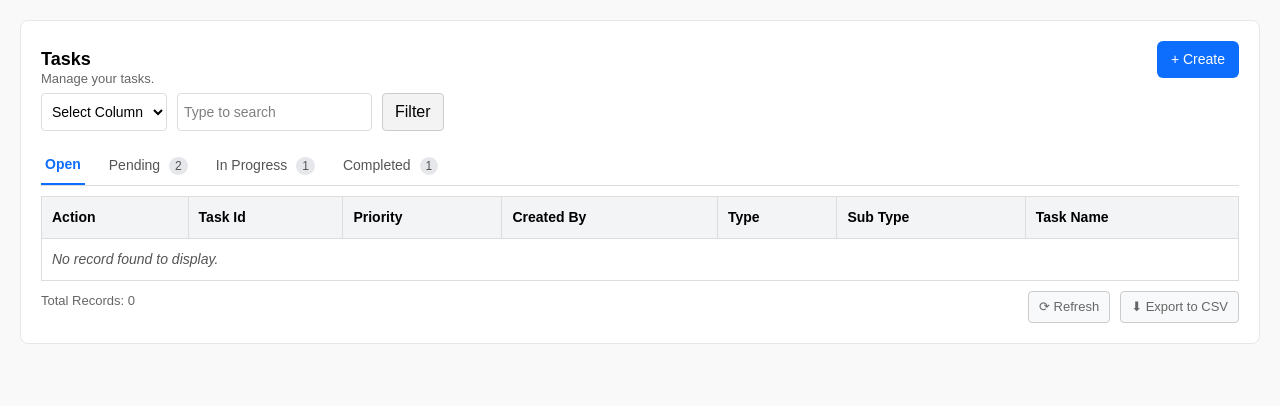
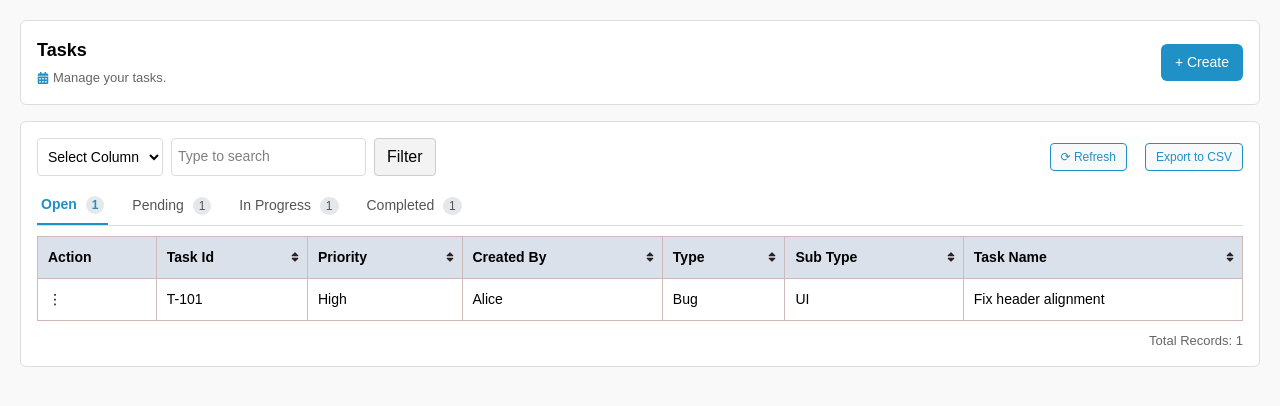
Before and after one commit to Nayana2103/task_manager, a React (Vite) app: page / in a window 1280 px wide. Shown: the top 406 px of the page. Built offline with nearby package versions, Linux system fonts and the light colour scheme.

Commit message:
table-data

```diff
--- a/package.json
+++ b/package.json
@@ -13,6 +13,7 @@
     "react": "^19.1.1",
     "react-data-table-component": "^7.7.0",
     "react-dom": "^19.1.1",
+    "react-icons": "^5.5.0",
     "react-router-dom": "^7.8.1"
   },
   "devDependencies": {
--- a/src/components/TaskTable.css
+++ b/src/components/TaskTable.css
@@ -1,35 +1,47 @@
-.task-card {
-  background: #fff;
-  border: 1px solid #e5e7eb;
-  border-radius: 8px;
+.task-container {
+  display: flex;
+  flex-direction: column;
+  gap: 16px;
   padding: 20px;
-  margin: 20px;
-  font-family: Arial, sans-serif;
 }
 
-.task-header {
+.task-desc {
+  display: flex;
+  align-items: center;
+  gap: 4px;
+  font-size: 16px;
+  color: #333;
+}
+
+.task-desc .calendar-icon {
+  font-size: 12px;
+  color: #2091c6;
+}
+
+.task-header-box {
+  background: #fff;
+  border: 1px solid #ddd;
+  padding: 16px;
+  border-radius: 6px;
   display: flex;
   justify-content: space-between;
   align-items: center;
-  margin-bottom: 15px;
-  position: relative;
 }
 
-.task-header h2 {
+.task-header-box h2 {
   font-size: 18px;
   font-weight: 600;
+  margin: 0;
 }
 
-.task-header p {
+.task-header-box p {
   font-size: 13px;
   color: #666;
-  position: absolute;
-  top: 28px;
-  left: 0;
+  margin: 4px 0 0 0;
 }
 
 .create-btn {
-  background: #0d6efd;
+  background: #2091c6;
   color: white;
   border: none;
   padding: 8px 14px;
@@ -38,13 +50,27 @@
   font-size: 14px;
 }
 .create-btn:hover {
-  background: #0b5ed7;
+  background: #2091c6;
 }
 
+/* Second white box */
+.task-body-box {
+  background: #fff;
+  border: 1px solid #ddd;
+  padding: 16px;
+  border-radius: 6px;
+}
+
+/* Filter row */
+.filter-row-wrapper {
+  display: flex;
+  justify-content: space-between;
+  align-items: center;
+  margin-bottom: 10px;
+}
 .filter-row {
   display: flex;
-  gap: 10px;
-  margin: 15px 0;
+  gap: 8px;
 }
 
 .filter-row select,
@@ -63,6 +89,7 @@
   cursor: pointer;
 }
 
+/* Tabs */
 .tabs {
   display: flex;
   gap: 20px;
@@ -81,8 +108,8 @@
 }
 
 .tab.active {
-  color: #0d6efd;
-  border-bottom: 2px solid #0d6efd;
+  color: #2091c6;
+  border-bottom: 2px solid #2091c6;
   font-weight: bold;
 }
 
@@ -94,6 +121,7 @@
   margin-left: 5px;
 }
 
+/* Table */
 .table-wrapper {
   overflow-x: auto;
   margin-top: 10px;
@@ -106,16 +134,31 @@
 
 .task-table th,
 .task-table td {
-  border: 1px solid #ddd;
+  border: 1px solid #cebaba;
   padding: 10px;
   font-size: 14px;
   text-align: left;
 }
 
 .task-table th {
-  background: #f3f4f6;
+  background: #dbe1ea;
   font-weight: 600;
 }
+
+.task-table th.sortable {
+  position: relative;
+  text-align: left;
+  padding-right: 24px;
+}
+
+.task-table th.sortable svg {
+  position: absolute;
+  top: 14px;
+  right: 6px;
+  font-size: 12px;
+  color: #2b2121;
+  cursor: pointer;
+  pointer-events: none;  }
 
 .no-records {
   text-align: center;
@@ -123,22 +166,43 @@
   padding: 20px;
 }
 
+/* Footer */
 .table-footer {
   margin-top: 10px;
   display: flex;
-  justify-content: space-between;
+  justify-content: flex-end;
   font-size: 13px;
   color: #666;
 }
 
 .footer-btn {
   margin-left: 10px;
-  border: 1px solid #ccc;
+  border: 1px solid #2091c6;
   background: #f8f9fa;
-  padding: 5px 10px;
+  padding: 4px 10px;
   border-radius: 4px;
   cursor: pointer;
 }
 .footer-btn:hover {
   background: #e2e6ea;
 }
+
+.side-buttons {
+  margin-left: auto;
+  display: flex;
+  gap: 8px;
+  color:#2091c6;
+  font-size: 12px;
+}
+
+.header-cell {
+  display: flex;
+  align-items: center;
+  gap: 6px;
+  cursor: pointer;
+}
+
+.header-cell svg {
+  font-size: 12px;
+  color: #555;
+}
--- a/src/components/TaskTable.jsx
+++ b/src/components/TaskTable.jsx
@@ -1,38 +1,132 @@
 import React, { useState } from "react";
 import "./TaskTable.css";
 import { useNavigate } from "react-router-dom";
+import { FaSort, FaCalendarAlt } from "react-icons/fa";
 
 const TaskTable = () => {
   const [activeTab, setActiveTab] = useState("Open");
+  const [search, setSearch] = useState("");
+  const [selectedColumn, setSelectedColumn] = useState("");
   const navigate = useNavigate();
 
   const tabs = [
-    { name: "Open", count: 0 },
-    { name: "Pending", count: 2 },
+    { name: "Open", count: 1 },
+    { name: "Pending", count: 1 },
     { name: "In Progress", count: 1 },
     { name: "Completed", count: 1 },
   ];
 
+
+  const allTasks = [
+    {
+      id: "T-101",
+      priority: "High",
+      createdBy: "Alice",
+      type: "Bug",
+      subType: "UI",
+      name: "Fix header alignment",
+      status: "Open",
+    },
+    {
+      id: "T-102",
+      priority: "Medium",
+      createdBy: "Bob",
+      type: "Feature",
+      subType: "Backend",
+      name: "Add API endpoint",
+      status: "Pending",
+    },
+    {
+      id: "T-103",
+      priority: "Low",
+      createdBy: "Charlie",
+      type: "Task",
+      subType: "Docs",
+      name: "Update README",
+      status: "In Progress",
+    },
+    {
+      id: "T-104",
+      priority: "High",
+      createdBy: "Diana",
+      type: "Bug",
+      subType: "API",
+      name: "Fix login issue",
+      status: "Completed",
+    },
+  ];
+
+
+  const filteredTasks = allTasks.filter((task) => {
+    const matchesTab = task.status === activeTab;
+
+    if (search.trim() === "") return matchesTab;
+
+    if (selectedColumn === "all") {
+
       return (
-    <div className="task-card">
-      {/* Header */}
-      <div className="task-header">
-        <h2>Tasks</h2>
-        <p>Manage your tasks.</p>
+        matchesTab &&
+        Object.values(task)
+          .join(" ")
+          .toLowerCase()
+          .includes(search.toLowerCase())
+      );
+    } else if (selectedColumn) {
+
+      const value = String(task[selectedColumn])?.toLowerCase();
+      return matchesTab && value.includes(search.toLowerCase());
+    }
+
+    return matchesTab;
+  });
+
+  return (
+    <div className="task-container">
+      {/* ===== First White Box ===== */}
+      <div className="task-header-box">
+        <div>
+          <h2 className="task-title">Tasks</h2>
+          <p className="task-desc">
+            <FaCalendarAlt className="calendar-icon" />
+            Manage your tasks.
+          </p>
+        </div>
         <button className="create-btn" onClick={() => navigate("/create")}>
           + Create
         </button>
       </div>
 
+      {/* ===== Second White Box ===== */}
+      <div className="task-body-box">
         {/* Filter Row */}
+        <div className="filter-row-wrapper">
           <div className="filter-row">
-        <select>
-          <option>Select Column</option>
-          <option>Task Id</option>
-          <option>Priority</option>
+            <select
+              value={selectedColumn}
+              onChange={(e) => setSelectedColumn(e.target.value)}
+            >
+              <option value="">Select Column</option>
+              <option value="all">All Columns</option>
+              <option value="id">Task Id</option>
+              <option value="priority">Priority</option>
+              <option value="createdBy">Created By</option>
+              <option value="type">Type</option>
+              <option value="subType">Sub Type</option>
+              <option value="name">Task Name</option>
             </select>
-        <input type="text" placeholder="Type to search" />
+            <input
+              type="text"
+              placeholder="Type to search"
+              value={search}
+              onChange={(e) => setSearch(e.target.value)}
+            />
             <button className="filter-btn">Filter</button>
+          </div>
+
+          <div className="side-buttons">
+            <button className="footer-btn">⟳ Refresh</button>
+            <button className="footer-btn">Export to CSV</button>
+          </div>
         </div>
 
         {/* Tabs */}
@@ -55,30 +149,55 @@ const TaskTable = () => {
             <thead>
               <tr>
                 <th>Action</th>
-              <th>Task Id</th>
-              <th>Priority</th>
-              <th>Created By</th>
-              <th>Type</th>
-              <th>Sub Type</th>
-              <th>Task Name</th>
+                <th className="sortable">
+                  Task Id <FaSort />
+                </th>
+                <th className="sortable">
+                  Priority <FaSort />
+                </th>
+                <th className="sortable">
+                  Created By <FaSort />
+                </th>
+                <th className="sortable">
+                  Type <FaSort />
+                </th>
+                <th className="sortable">
+                  Sub Type <FaSort />
+                </th>
+                <th className="sortable">
+                  Task Name <FaSort />
+                </th>
               </tr>
             </thead>
             <tbody>
+              {filteredTasks.length > 0 ? (
+                filteredTasks.map((task, idx) => (
+                  <tr key={idx}>
+                    <td>
+                      <button>⋮</button>
+                    </td>
+                    <td>{task.id}</td>
+                    <td>{task.priority}</td>
+                    <td>{task.createdBy}</td>
+                    <td>{task.type}</td>
+                    <td>{task.subType}</td>
+                    <td>{task.name}</td>
+                  </tr>
+                ))
+              ) : (
                 <tr>
                   <td colSpan="7" className="no-records">
-                <i> No record found to display. </i>
+                    <i>No record found to display.</i>
                   </td>
                 </tr>
+              )}
             </tbody>
           </table>
         </div>
 
         {/* Footer */}
         <div className="table-footer">
-        <span>Total Records: 0</span>
-        <div>
-          <button className="footer-btn">⟳ Refresh</button>
-          <button className="footer-btn">⬇ Export to CSV</button>
+          <span>Total Records: {filteredTasks.length}</span>
         </div>
       </div>
     </div>
```
Also changed, not shown: 1 other file (tests, documents, lock files or other folders). Lines whose indentation alone changed are shown as unchanged.
